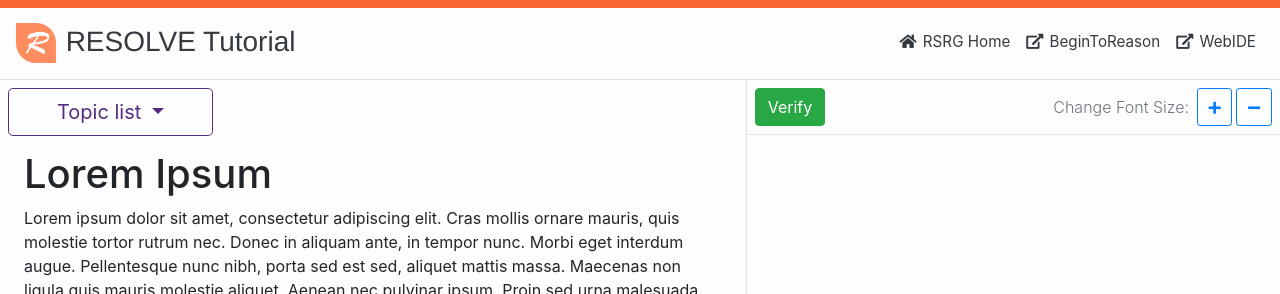
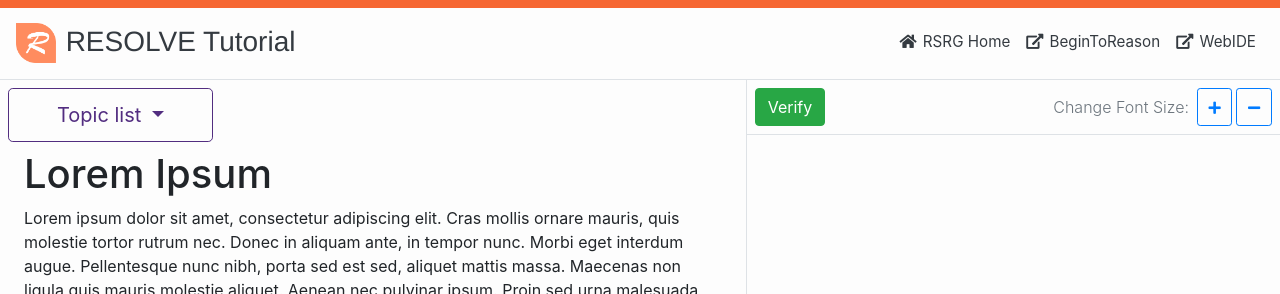
Before and after one commit to yushan87/RESOLVETutorial, a Jekyll site: the page built from lessons/lesson1.md, in a window 1280 px wide. Shown: the top 294 px of the page. Built offline with Jekyll 4.4.1, drawn with Linux system fonts in a browser that asks for light colours; nearby versions of some CDN libraries.

Commit message:
Include and layout fixes

```diff
--- a/_includes/body_footer.html
+++ b/_includes/body_footer.html
@@ -4,7 +4,7 @@
         <div class="d-flex flex-row align-items-center px-2">
             <img src="{{ "/images/rsrg-logo4.svg" | relative_url }}" width="60" height="60" class="d-none d-sm-inline-flex mr-2" alt="Clemson RSRG Logo 2">
             <div class="d-flex flex-column">
-                <div id="copyright">Copyright &#9400; 2018 Clemson RSRG. <span class="d-none d-sm-inline-flex">(Created with <a class="footer-link" href="https://jekyllrb.com">&nbsp;Jekyll</a>)</span></div>
+                <div id="copyright">Copyright &#9400; 2018 Clemson RSRG. <span class="d-none d-sm-inline-flex">(Created with <a class="footer-link" href="https://jekyllrb.com" target="_blank">&nbsp;Jekyll</a>)</span></div>
                 <div id="grants-institutions" class="pt-1">This research is funded in part by NSF grants CCF-1161916 and DUE-1611714. This is a joint effort involving Clemson University and Denison University.</div>
             </div>
         </div>
--- a/_layouts/tutorial.html
+++ b/_layouts/tutorial.html
@@ -5,7 +5,7 @@ layout: default
 <div class="container-fluid">
     <div class="row">
         <div class="col-7 p-0 border-right">
-            <div id="lessonDropdown" class="dropdown p-2">
+            <div id="lessonDropdown" class="d-flex dropdown p-2">
                 <button id="dropdownMenuButton" class="btn btn-outline-light btn-lg px-5 dropdown-toggle" type="button" data-toggle="dropdown" aria-haspopup="true" aria-expanded="false">
                     Topic list
                 </button>
@@ -19,12 +19,14 @@ layout: default
         </div>
         <div class="col-5 p-0">
             <div class="btn-toolbar p-2 border-bottom font-weight-light" role="toolbar" aria-label="Action Toolbar">
-                <div class="btn-group mr-auto" role="group" aria-label="Compiler Buttons">
+                <div id="compilerButtons" class="mr-auto">
                     <button class="btn btn-success" type="button">Verify</button>
                 </div>
-                <span class="d-none d-sm-block my-auto mr-2 text-muted">Change Font Size:</span>
-                <button id="fontIncrease" class="btn btn-sm btn-outline-primary mr-1" type="button"><i class="fas fa-plus fa-fw" aria-hidden="true" title="+"></i></button>
-                <button id="fontDecrease" class="btn btn-sm btn-outline-primary" type="button"><i class="fas fa-minus fa-fw" aria-hidden="true" title="-"></i></button>
+                <div id="fontButtons" class="d-inline-flex">
+                    <span class="d-none d-md-block my-auto mr-2 text-muted">Change Font Size:</span>
+                    <button id="fontIncrease" class="btn btn-sm btn-outline-primary mr-1" type="button"><i class="fas fa-plus fa-fw" aria-hidden="true" title="+"></i></button>
+                    <button id="fontDecrease" class="btn btn-sm btn-outline-primary" type="button"><i class="fas fa-minus fa-fw" aria-hidden="true" title="-"></i></button>
+                </div>
             </div>
         </div>
     </div>
```
